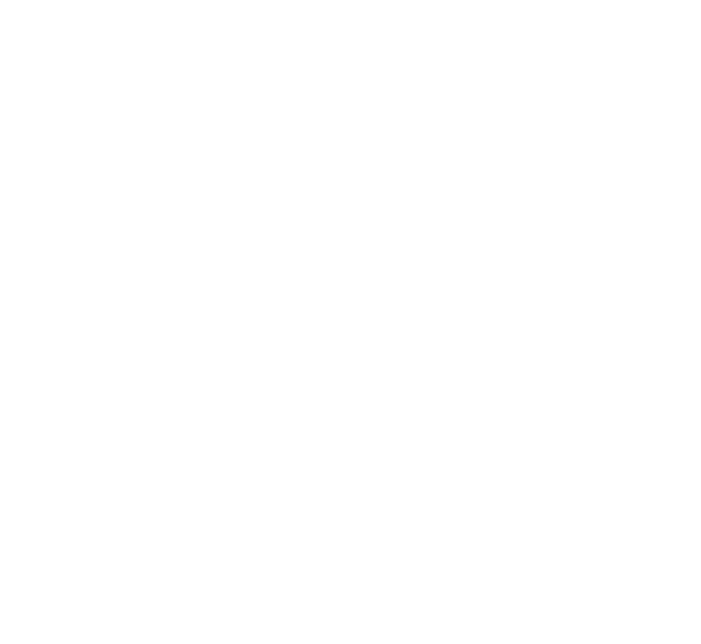
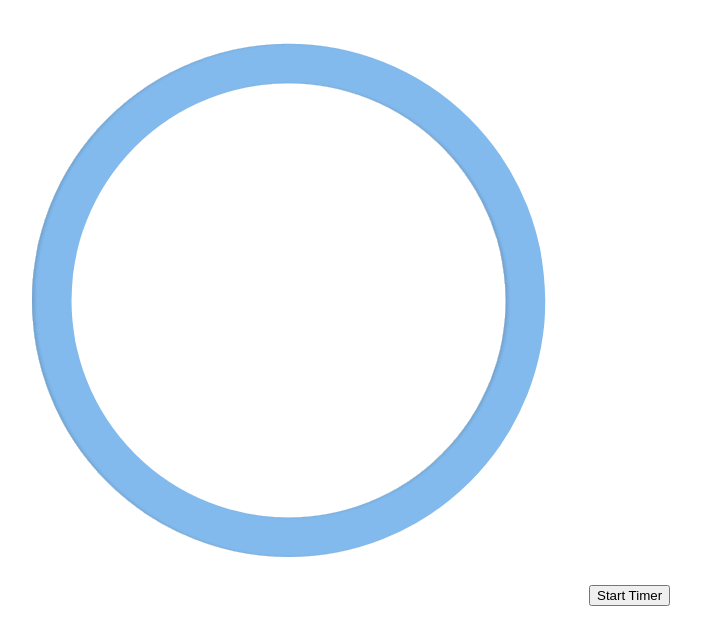
Before and after one commit to beatrizmotta/PomodoTimer, a React (Create React App) app: page / in a window 1280 px wide. Shown: the top 644 px of the page, without its empty margins (11-712 px from the left). Built offline with nearby package versions, Linux system fonts and the light colour scheme.

Commit message:
Mock props para testar os componentes Counter e Timer

```diff
--- a/src/App.js
+++ b/src/App.js
@@ -1,9 +1,13 @@
 import logo from './logo.svg';
+import Counter from './components/templates/Counter';
 import './App.css';
+
 
 function App() {
   return (
-    <div></div>
+    <div>
+      <Counter timer={2} radius={300} />
+    </div>
   );
 }
 
```
